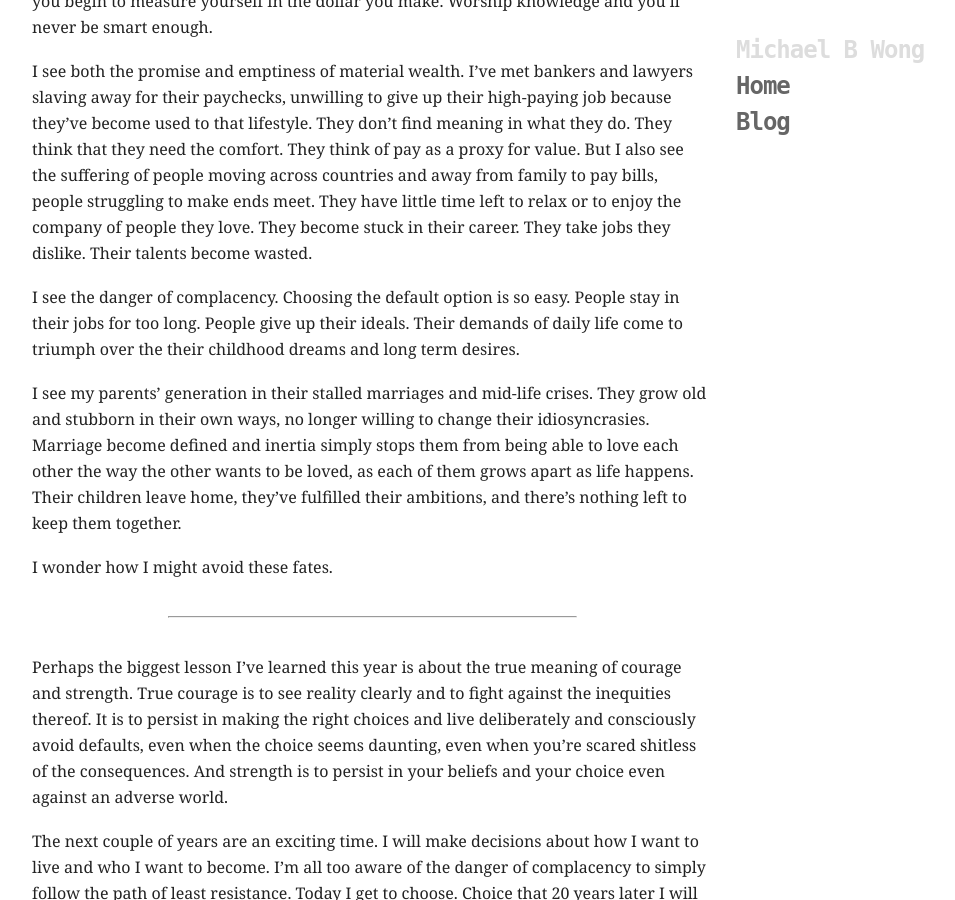
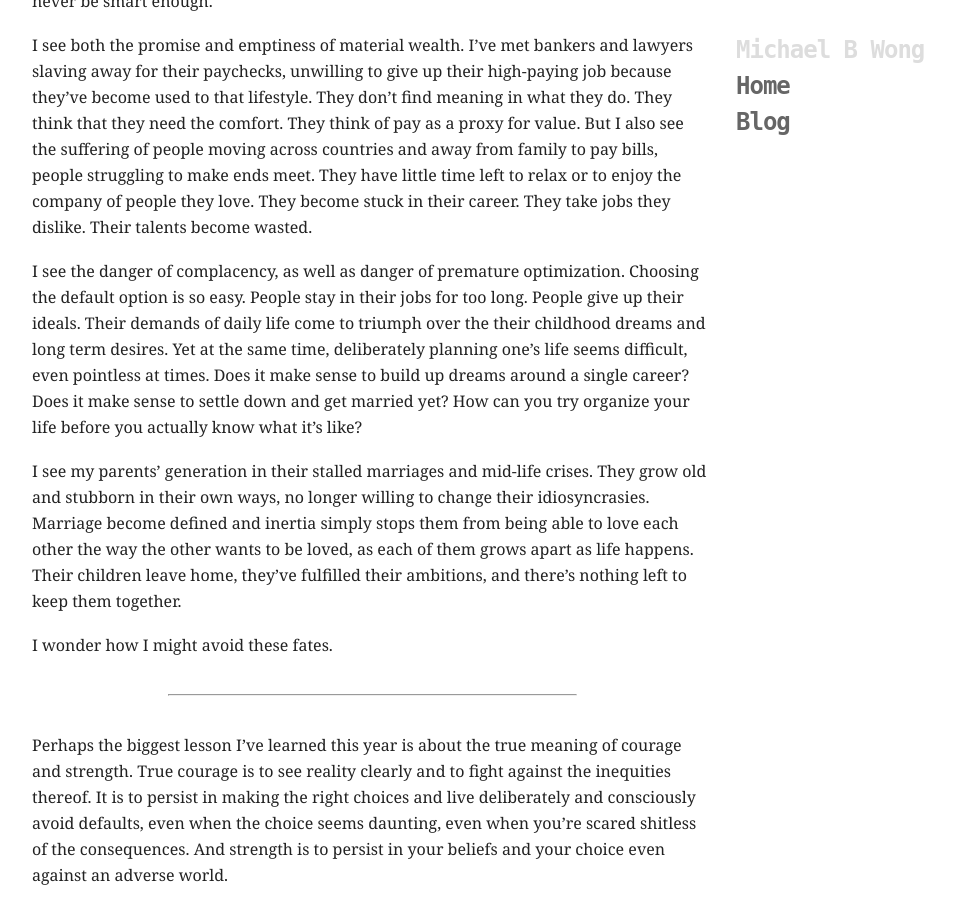
Before and after one commit to mbwong/mbwong.github.com, a Jekyll site: the page built from _posts/2012-11-11-turning-23.md, in a window 1280 px wide and 900 px high, scrolled down 1792 px. Shown: the whole window, without its empty margins (160-1115 px from the left). Built offline with Jekyll 4.4.1, drawn with Linux system fonts in a browser that asks for light colours; some of the changed text lies outside the part shown.

Commit message:
Update _posts/2012-11-11-turning-23.md

```diff
--- a/_posts/2012-11-11-turning-23.md
+++ b/_posts/2012-11-11-turning-23.md
@@ -40,7 +40,7 @@ I see everyone worshipping a god of their own, be it money or knowledge or pleas
 
 I see both the promise and emptiness of material wealth. I've met bankers and lawyers slaving away for their paychecks, unwilling to give up their high-paying job because they've become used to that lifestyle. They don't find meaning in what they do. They think that they need the comfort. They think of pay as a proxy for value. But I also see the suffering of people moving across countries and away from family to pay bills, people struggling to make ends meet. They have little time left to relax or to enjoy the company of people they love. They become stuck in their career. They take jobs they dislike. Their talents become wasted.
 
-I see the danger of complacency. Choosing the default option is so easy. People stay in their jobs for too long. People give up their ideals. Their demands of daily life come to triumph over the their childhood dreams and long term desires.
+I see the danger of complacency, as well as danger of premature optimization. Choosing the default option is so easy. People stay in their jobs for too long. People give up their ideals. Their demands of daily life come to triumph over the their childhood dreams and long term desires.  Yet at the same time, deliberately planning one's life seems difficult, even pointless at times. Does it make sense to build up dreams around a single career? Does it make sense to settle down and get married yet? How can you try organize your life before you actually know what it's like?
 
 I see my parents' generation in their stalled marriages and mid-life crises. They grow old and stubborn in their own ways, no longer willing to change their idiosyncrasies. Marriage become defined and inertia simply stops them from being able to love each other the way the other wants to be loved, as each of them grows apart as life happens. Their children leave home, they've fulfilled their ambitions, and there's nothing left to keep them together.
 
```
Also changed, not shown: other parts of _posts/2012-11-11-turning-23.md (+1 -1 lines).
